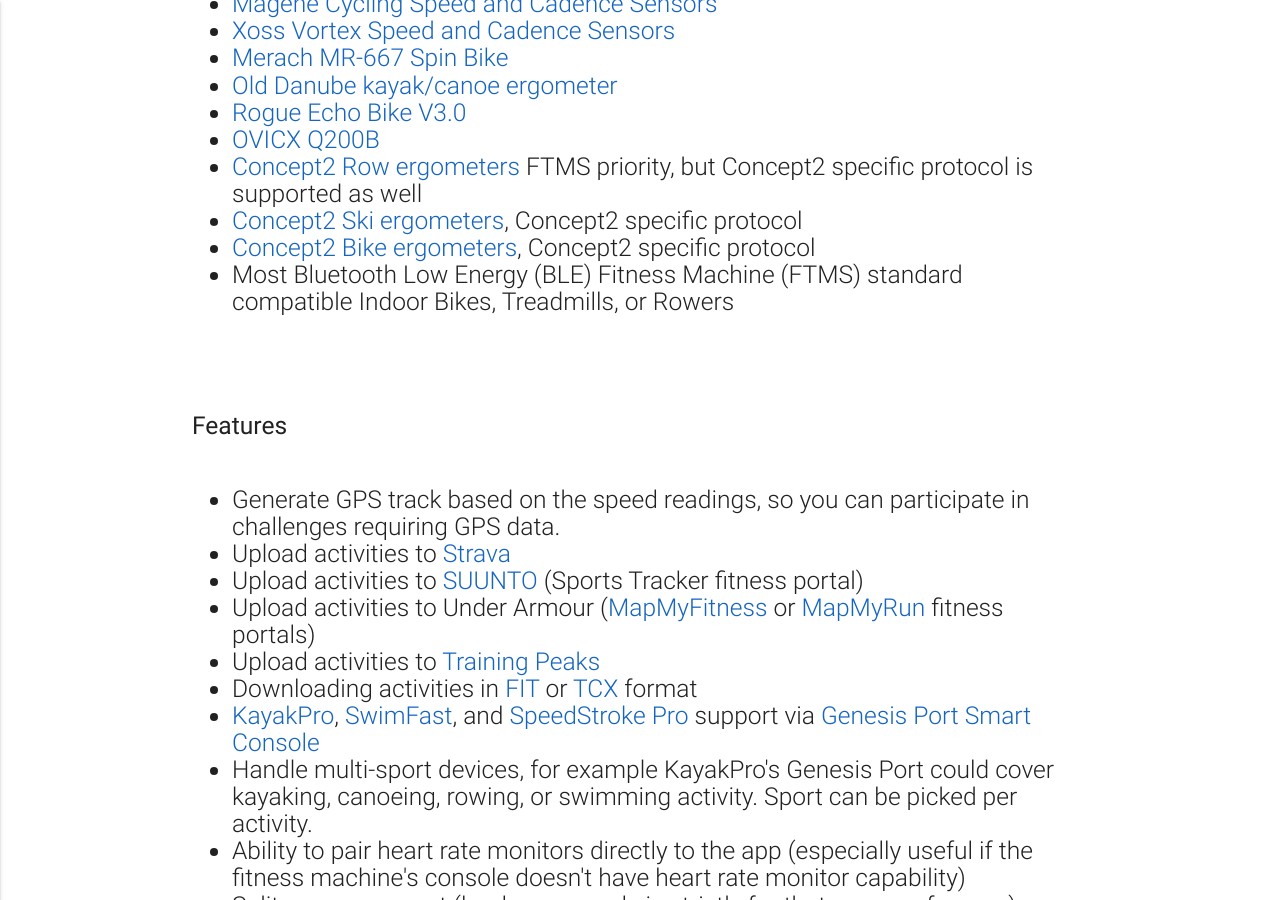
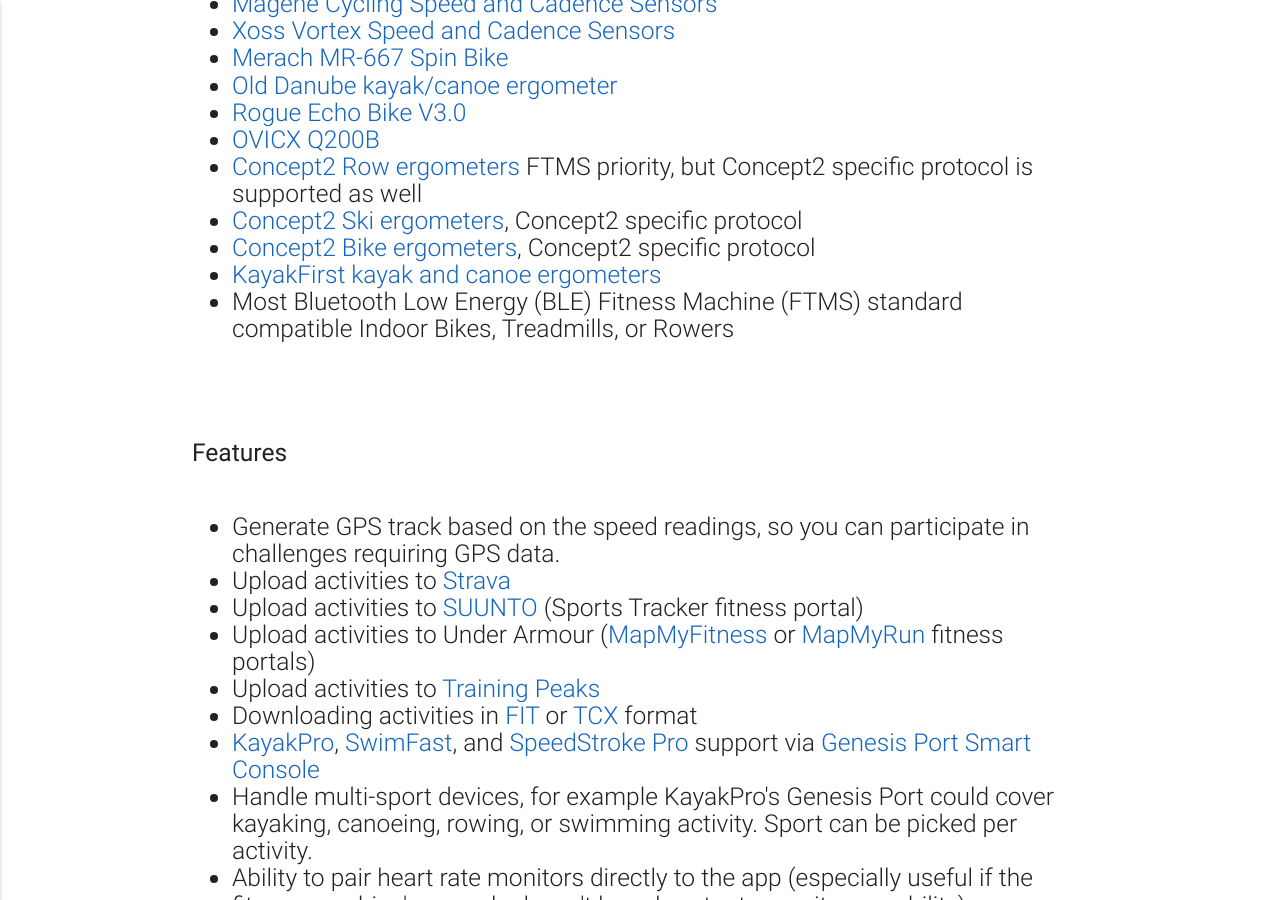
Before and after one commit to TrackMyIndoorWorkout/TrackMyIndoorWorkout.github.io, a Jekyll site: the page built from index.md, in a window 1280 px wide and 900 px high, scrolled down 4856 px. Built offline with Jekyll 4.4.1, drawn with Linux system fonts in a browser that asks for light colours.

Commit message:
Adding KayakFirst ergometers to the supported list, Fixes #29

```diff
--- a/index.md
+++ b/index.md
@@ -41,4 +41,5 @@ layout: home
 * [Concept2 Row ergometers]({{ site.concept2_rowerg_url }}) FTMS priority, but Concept2 specific protocol is supported as well
 * [Concept2 Ski ergometers]({{ site.concept2_skierg_url }}), Concept2 specific protocol
 * [Concept2 Bike ergometers]({{ site.concept2_bikeerg_url }}), Concept2 specific protocol
+* [KayakFirst kayak and canoe ergometers]({{ site.kayak_first_url }})
 * Most Bluetooth Low Energy (BLE) Fitness Machine (FTMS) standard compatible Indoor Bikes, Treadmills, or Rowers
```
